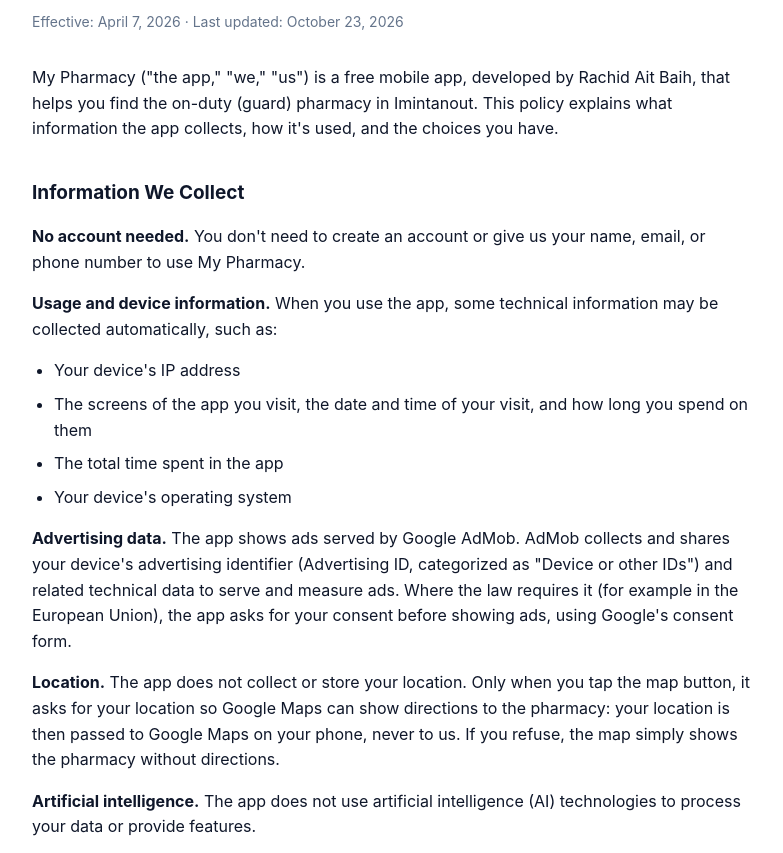
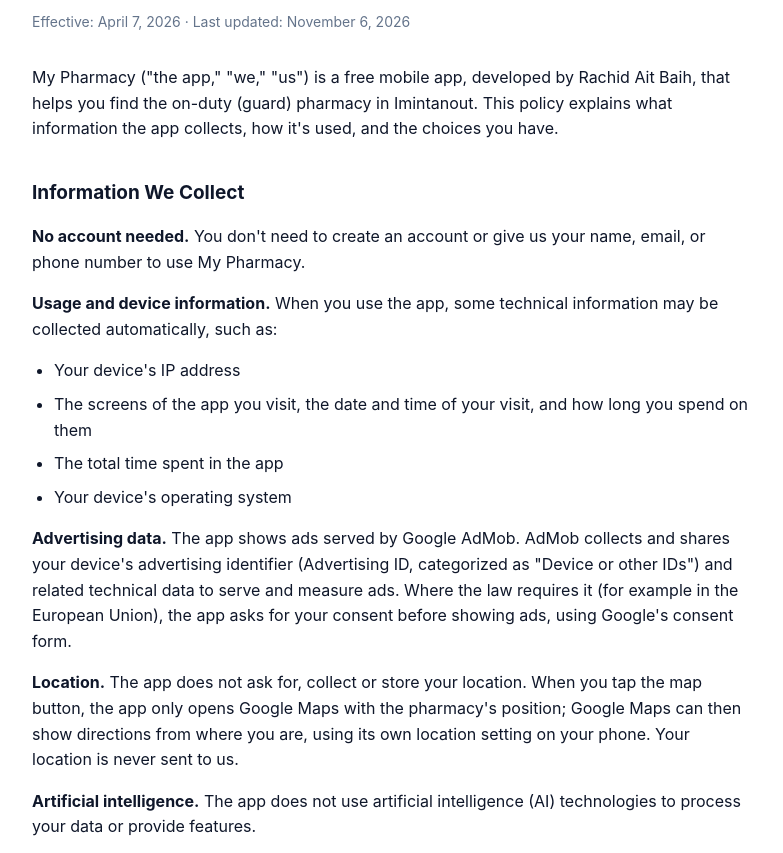
Before and after one commit to warachid/warachid.github.io, a plain HTML site: page mypharmacy-privacy/index.html in a window 1280 px wide. Shown: the part 99-952 px from the top of the page, without its empty margins (248-1031 px from the left). Drawn offline with Linux system fonts and the light colour scheme.

Commit message:
My Pharmacy privacy: app no longer asks for location (EN + AR)

```diff
--- a/mypharmacy-privacy/index.html
+++ b/mypharmacy-privacy/index.html
@@ -34,7 +34,7 @@
 
 <a class="lang-switch" href="ar.html" lang="ar" title="العربية">AR</a>
 <h1>My Pharmacy Privacy Policy</h1>
-<p class="updated">Effective: April 7, 2026 &middot; Last updated: October 23, 2026</p>
+<p class="updated">Effective: April 7, 2026 &middot; Last updated: November 6, 2026</p>
 
 <p>My Pharmacy ("the app," "we," "us") is a free mobile app, developed by Rachid Ait Baih, that helps you find the on-duty (guard) pharmacy in Imintanout. This policy explains what information the app collects, how it's used, and the choices you have.</p>
 
@@ -52,7 +52,7 @@
 
 <p><strong>Advertising data.</strong> The app shows ads served by Google AdMob. AdMob collects and shares your device's advertising identifier (Advertising ID, categorized as "Device or other IDs") and related technical data to serve and measure ads. Where the law requires it (for example in the European Union), the app asks for your consent before showing ads, using Google's consent form.</p>
 
-<p><strong>Location.</strong> The app does not collect or store your location. Only when you tap the map button, it asks for your location so Google Maps can show directions to the pharmacy: your location is then passed to Google Maps on your phone, never to us. If you refuse, the map simply shows the pharmacy without directions.</p>
+<p><strong>Location.</strong> The app does not ask for, collect or store your location. When you tap the map button, the app only opens Google Maps with the pharmacy's position; Google Maps can then show directions from where you are, using its own location setting on your phone. Your location is never sent to us.</p>
 
 <p><strong>Artificial intelligence.</strong> The app does not use artificial intelligence (AI) technologies to process your data or provide features.</p>
 
```
Also changed, not shown: mypharmacy-privacy/ar.html (+2 -2 lines).
